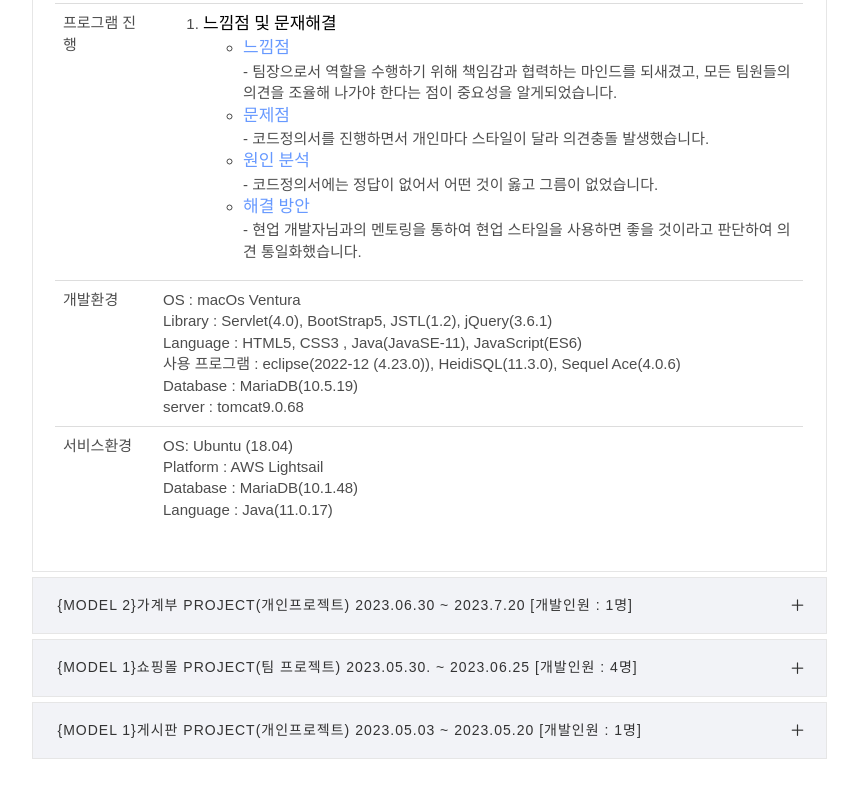
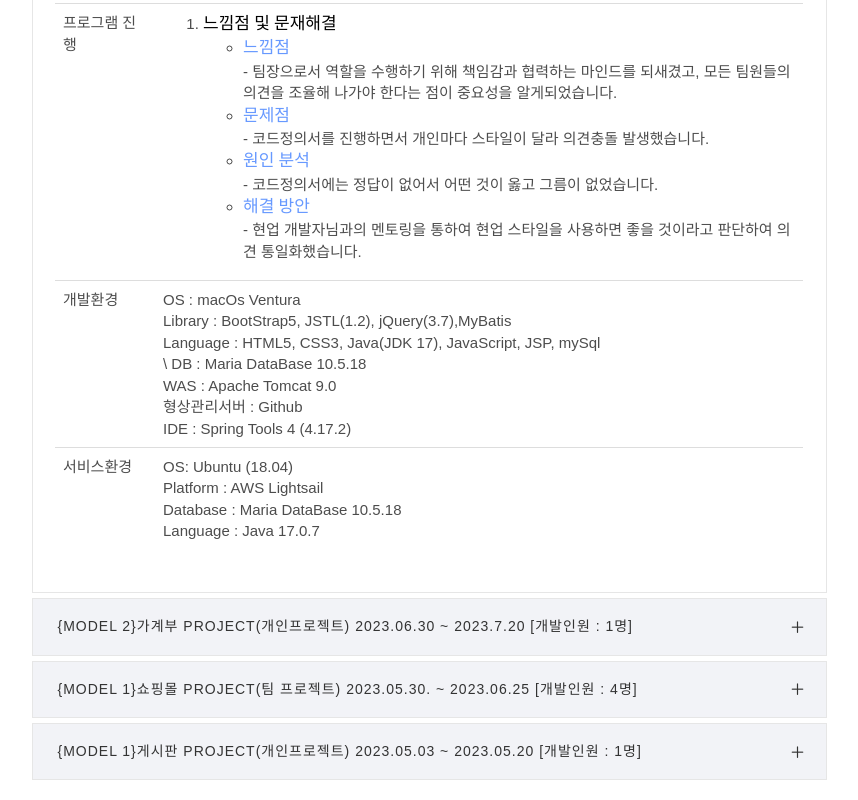
Before and after one commit to wonjung-KWON/wonjung-KWON.github.io, a plain HTML site: page index.html in a window 1280 px wide. Shown: the part 4133-4933 px from the top of the page, without its empty margins (361-1219 px from the left). Before the commit the page ends 4912 px from the top, so only its background shows below. Drawn offline with Linux system fonts and the light colour scheme; files whose address does not match are found by name; a web font is replaced by a local one.

Commit message:
Update index.html

```diff
--- a/index.html
+++ b/index.html
@@ -510,20 +510,21 @@
 														</tr>
 														<tr>
 															<td>개발환경</td>
-															<td>OS : macOs Ventura<br> Library :
-																Servlet(4.0), BootStrap5, JSTL(1.2), jQuery(3.6.1)<br>
-																Language : HTML5, CSS3 , Java(JavaSE-11),
-																JavaScript(ES6)<br> 사용 프로그램 : eclipse(2022-12
-																(4.23.0)), HeidiSQL(11.3.0), Sequel Ace(4.0.6) <br>
-																Database : MariaDB(10.5.19)<br> server :
-																tomcat9.0.68
+															<td>OS : macOs Ventura<br>
+																Library : BootStrap5, JSTL(1.2), jQuery(3.7),MyBatis<br>
+																Language : HTML5, CSS3, Java(JDK 17), JavaScript, JSP, mySql<br>
+																\ DB : Maria DataBase 10.5.18 <br>
+																WAS : Apache Tomcat 9.0<br>
+																형상관리서버 : Github <br>
+																IDE : Spring Tools 4 (4.17.2)
 															</td>
 														</tr>
 														<tr>
 															<td>서비스환경</td>
-															<td>OS: Ubuntu (18.04)<br> Platform : AWS
-																Lightsail<br> Database : MariaDB(10.1.48)<br>
-																Language : Java(11.0.17)
+															<td>OS: Ubuntu (18.04)<br>
+																 Platform : AWS Lightsail<br>
+																Database : Maria DataBase 10.5.18<br>
+																Language : Java 17.0.7
 															</td>
 														</tr>
 													</table>
```
